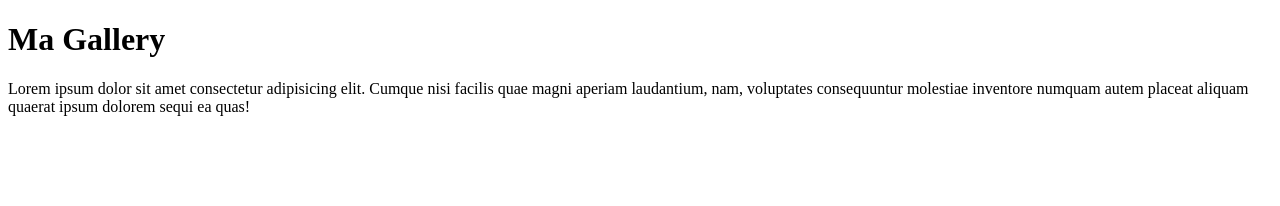
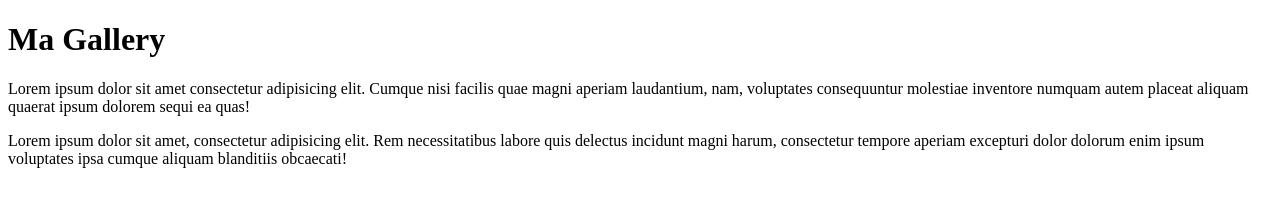
Before and after one commit to bencheikh76/formation-git, a plain HTML site: page gallery.html in a window 1280 px wide. Drawn offline with Linux system fonts and the light colour scheme.

Commit message:
modification gallery

```diff
--- a/gallery.html
+++ b/gallery.html
@@ -7,5 +7,6 @@
 <body>
 <h1>Ma Gallery</h1>
 <p>Lorem ipsum dolor sit amet consectetur adipisicing elit. Cumque nisi facilis quae magni aperiam laudantium, nam, voluptates consequuntur molestiae inventore numquam autem placeat aliquam quaerat ipsum dolorem sequi ea quas!</p>
+<p>Lorem ipsum dolor sit amet, consectetur adipisicing elit. Rem necessitatibus labore quis delectus incidunt magni harum, consectetur tempore aperiam excepturi dolor dolorum enim ipsum voluptates ipsa cumque aliquam blanditiis obcaecati!</p>
 </body>
 </html>
```
